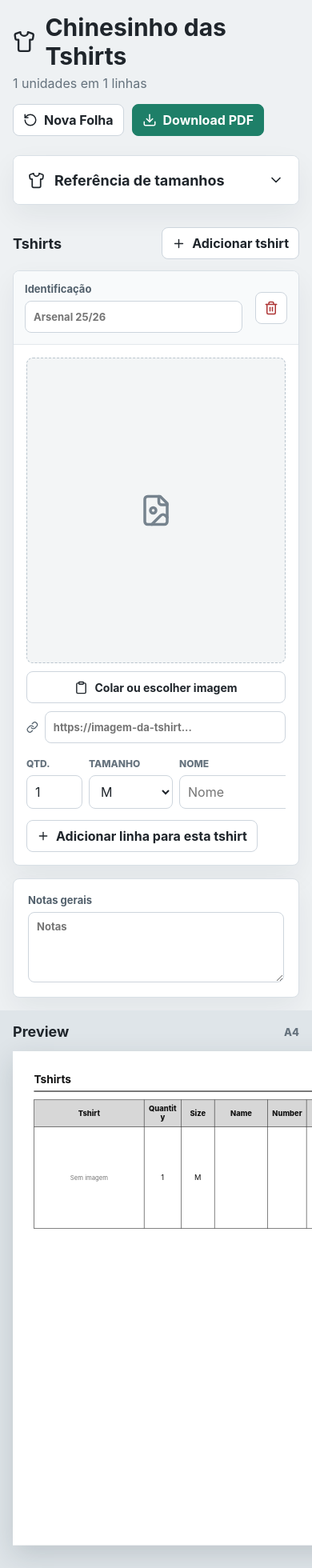
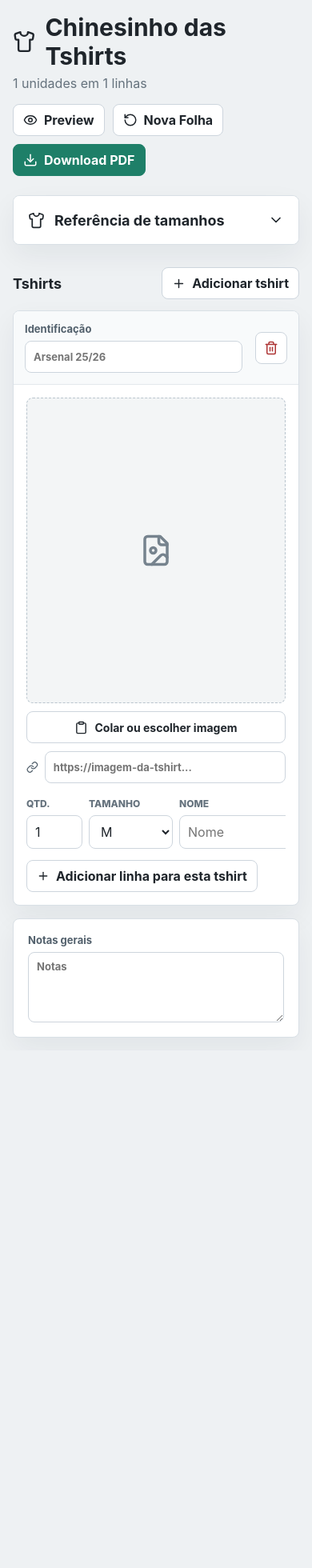
Before and after one commit to pcarrasqueira/chinesinho-das-tshirts, a React (Vite) app: page / in a window 390 px wide. Shown: the top 1960 px of the page at 80% size. After the commit the page ends 1313 px from the top, so only its background shows below. Built offline with nearby package versions, Linux system fonts and the light colour scheme.

Commit message:
Hide preview behind toggle

```diff
--- a/src/main.jsx
+++ b/src/main.jsx
@@ -6,6 +6,7 @@ import {
   Clipboard,
   ChevronDown,
   Download,
+  Eye,
   FileImage,
   Link as LinkIcon,
   Plus,
@@ -94,7 +95,8 @@ function proxiedImageUrl(url) {
 function App() {
   const [order, setOrder] = useState(loadOrder);
   const [isExporting, setIsExporting] = useState(false);
-  const previewRef = useRef(null);
+  const [showPreview, setShowPreview] = useState(false);
+  const exportRef = useRef(null);
 
   useEffect(() => {
     localStorage.setItem(STORAGE_KEY, JSON.stringify(order));
@@ -221,12 +223,12 @@ function App() {
   };
 
   const downloadPdf = async () => {
-    if (!previewRef.current) return;
+    if (!exportRef.current) return;
     setIsExporting(true);
     await new Promise((resolve) => setTimeout(resolve, 80));
 
     try {
-      const canvas = await html2canvas(previewRef.current, {
+      const canvas = await html2canvas(exportRef.current, {
         backgroundColor: "#ffffff",
         scale: 2,
         useCORS: true,
@@ -280,7 +282,7 @@ function App() {
   };
 
   return (
-    <main className="app-shell">
+    <main className={`app-shell ${showPreview ? "preview-open" : ""}`}>
       <section className="workspace">
         <header className="topbar">
           <div>
@@ -291,6 +293,10 @@ function App() {
             <p>{totals.quantity} unidades em {totals.lines} linhas</p>
           </div>
           <div className="topbar-actions">
+            <button onClick={() => setShowPreview((current) => !current)}>
+              <Eye size={18} />
+              Preview
+            </button>
             <button onClick={resetOrder}>
               <RotateCcw size={18} />
               Nova Folha
@@ -343,13 +349,19 @@ function App() {
         </section>
       </section>
 
+      {showPreview && (
         <aside className="preview-pane">
           <div className="preview-toolbar">
             <h2>Preview</h2>
             <span>A4</span>
           </div>
-        <OrderPreview ref={previewRef} order={order} />
+          <OrderPreview order={order} />
         </aside>
+      )}
+
+      <div className="pdf-export-source" aria-hidden="true">
+        <OrderPreview ref={exportRef} order={order} />
+      </div>
     </main>
   );
 }
--- a/src/styles.css
+++ b/src/styles.css
@@ -71,9 +71,13 @@ label {
 }
 
 .app-shell {
+  display: block;
+  min-height: 100vh;
+}
+
+.app-shell.preview-open {
   display: grid;
   grid-template-columns: minmax(0, 1fr) minmax(390px, 46vw);
-  min-height: 100vh;
 }
 
 .workspace {
@@ -361,6 +365,13 @@ h2 {
   padding: 28px;
 }
 
+.pdf-export-source {
+  left: -10000px;
+  pointer-events: none;
+  position: fixed;
+  top: 0;
+}
+
 .preview-toolbar {
   margin-bottom: 14px;
 }
@@ -482,7 +493,7 @@ h2 {
 }
 
 @media (max-width: 1180px) {
-  .app-shell {
+  .app-shell.preview-open {
     grid-template-columns: 1fr;
   }
 
```
Lines whose indentation alone changed are shown as unchanged.
